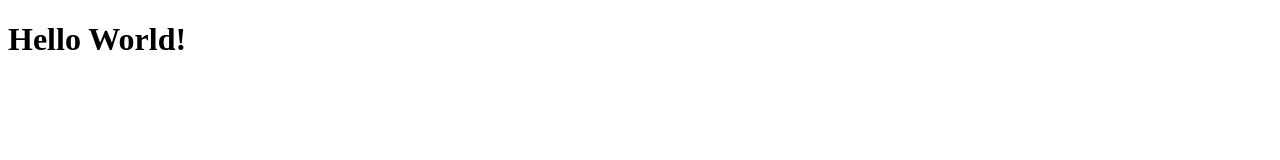
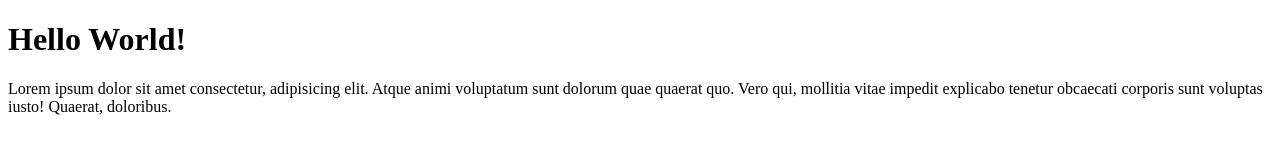
Before and after one commit to nabillanurfadillah/nabilla-git-testt, a plain HTML site: page index.html in a window 1280 px wide. Drawn offline with Linux system fonts and the light colour scheme.

Commit message:
menambahkan paragraf

```diff
--- a/index.html
+++ b/index.html
@@ -10,6 +10,9 @@
 
 <body>
     <h1>Hello World!</h1>
+    <p>Lorem ipsum dolor sit amet consectetur, adipisicing elit. Atque animi voluptatum sunt dolorum quae quaerat quo.
+        Vero qui, mollitia vitae impedit explicabo tenetur obcaecati corporis sunt voluptas iusto! Quaerat, doloribus.
+    </p>
 </body>
 
 </html>
```
